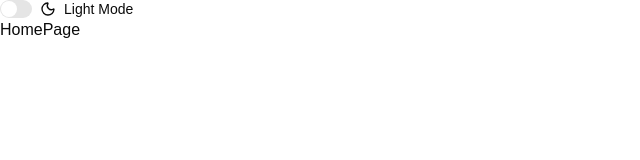
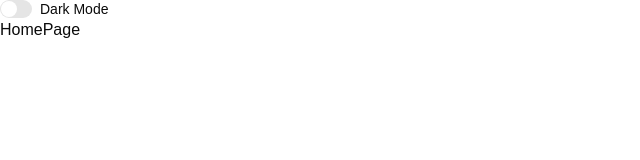
Before and after one commit to ameysawant/react-starter, a React (Vite) app: page / in a window 1280 px wide. Shown: the top 160 px of the page, without its empty margins (0-640 px from the left). Built offline with nearby package versions, Linux system fonts and the light colour scheme.

Commit message:
improved darkmode functionality

```diff
--- a/src/App.tsx
+++ b/src/App.tsx
@@ -1,5 +1,5 @@
 import { RouterProvider } from "react-router";
-import ThemeInitializer from "@/shared/components/custom-ui/ThemeInitializer";
+import ThemeInitializer from "@/shared/components/ThemeInitializer";
 import { router } from "@/router/routes/Router";
 
 const App = () => {
--- a/src/modules/home/layout/HomeHeader.tsx
+++ b/src/modules/home/layout/HomeHeader.tsx
@@ -1,22 +1,20 @@
 import { Label } from "@/shared/components/shadcn-ui/label";
 import { Switch } from "@/shared/components/shadcn-ui/switch";
 import { useThemeStore } from "@/shared/stores/theme.stores";
-import { MoonIcon, SunIcon } from "lucide-react";
 
 const HomeHeader = () => {
   const theme = useThemeStore((state) => state.theme);
-  const toggleTheme = useThemeStore((state) => state.toggleTheme);
-
-  const themeLabel = theme === "dark" ? "Dark" : "Light";
-  const themeIcon = theme === "dark" ? <SunIcon size={16} /> : <MoonIcon size={16} />;
+  const setTheme = useThemeStore((state) => state.setTheme);
 
   return (
     <header>
       <div className="flex items-center space-x-2">
-        <Switch id="dark-mode" checked={theme === "dark"} onCheckedChange={toggleTheme} />
-        <Label htmlFor="dark-mode">
-          {themeIcon} {themeLabel} Mode
-        </Label>
+        <Switch
+          id="dark-mode"
+          checked={theme === "dark"}
+          onCheckedChange={(checked) => setTheme(checked ? "dark" : "light")}
+        />
+        <Label htmlFor="dark-mode">Dark Mode</Label>
       </div>
     </header>
   );
--- a/src/shared/components/custom-ui/ThemeInitializer.tsx
+++ b/src/shared/components/ThemeInitializer.tsx
@@ -6,7 +6,7 @@ const ThemeInitializer = () => {
   const theme = useThemeStore((state) => state.theme);
 
   useEffect(() => {
-    document.documentElement.classList.add(theme === "dark" ? "dark" : "light");
+    document.documentElement.classList.toggle("dark", theme === "dark");
   }, [theme]);
 
   return null;
--- a/src/shared/stores/theme.stores.ts
+++ b/src/shared/stores/theme.stores.ts
@@ -5,6 +5,7 @@ export type Theme = "light" | "dark";
 
 interface ThemeState {
   theme: Theme;
+  setTheme: (theme: Theme) => void;
   toggleTheme: () => void;
 }
 
@@ -16,6 +17,10 @@ export const useThemeStore = create<ThemeState>()(
   persist(
     (set, get) => ({
       theme: "light",
+      setTheme: (theme) => {
+        applyTheme(theme);
+        set({ theme });
+      },
       toggleTheme: () => {
         const next = get().theme === "dark" ? "light" : "dark";
         applyTheme(next);
@@ -25,6 +30,11 @@ export const useThemeStore = create<ThemeState>()(
     {
       name: "theme-storage",
       storage: createJSONStorage(() => localStorage),
+      onRehydrateStorage: () => (state) => {
+        if (state) {
+          applyTheme(state.theme);
+        }
+      },
     },
   ),
 );
```
